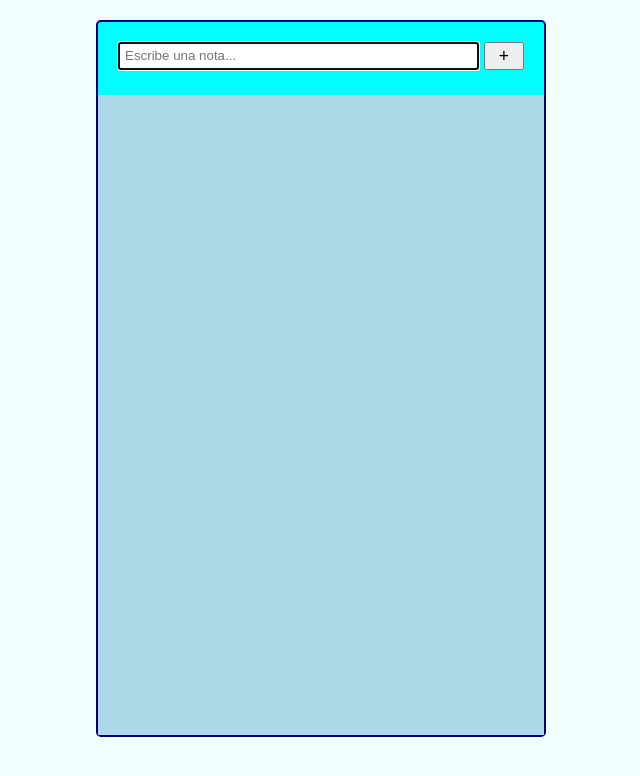
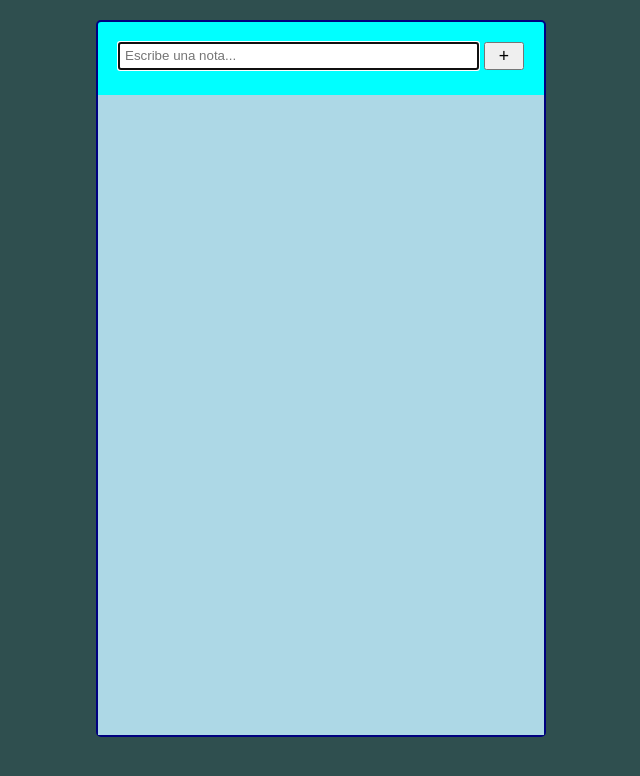
Before and after one commit to rodrigogm-dev/lista-de-tareas, a plain HTML site: page index.html in a window 1280 px wide. Shown: the whole page, without its empty margins (319-959 px from the left). Drawn offline with Linux system fonts and the light colour scheme.

Commit message:
cambió color de fondo de la app

```diff
--- a/styles.css
+++ b/styles.css
@@ -13,7 +13,7 @@ html {
   font-size: 16px;
 }
 body {
-  background-color: azure;
+  background-color: darkslategray;
 }
 main {
   width: 450px;
```
Also changed, not shown: diseño.png (added).
